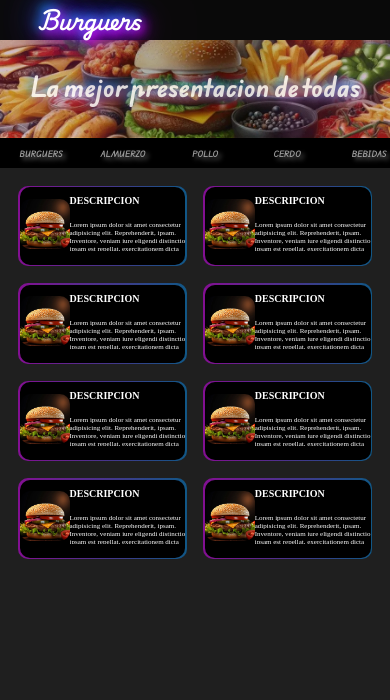
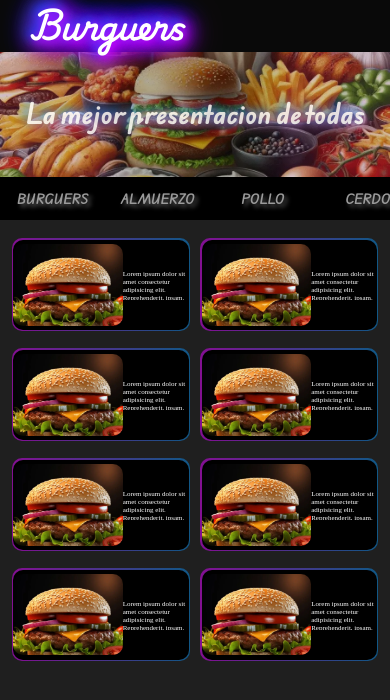
Before and after one commit to Zpdoz0/Zpdoz0.github.io, a plain HTML site: page index.html in a window 390 px wide. Drawn offline with Linux system fonts and the light colour scheme.

Commit message:
Add files via upload

```diff
--- a/style.css
+++ b/style.css
@@ -14,19 +14,21 @@
 }
 
 :root {
- --xray: linear-gradient(90deg, #e100ff83 0%, #0099ff75 100%);
+ --xRay: linear-gradient(90deg, #e100ff83 0%, #0099ff75 100%);
  --ancho: 45vw;
  --borde: 3px;
+ --padCat: clamp(5px, 1.3vw, 50px);
+ --time: 1s;
+ --alto: 20vw
 }
 
 /*Normalize HTML*/
 
 body {
-    display: grid;
     background-color: #1f1f1f;
     scroll-behavior: smooth;
     user-select: none;
-    width: 100vw;
+    width: 100%;
 }
 
 /*Encabezado*/
@@ -36,8 +38,8 @@ body {
     justify-content: space-between;
     align-items: center;
     background-color: rgba(0, 0, 0, 0.7);
-    width: 100vw;
-    height: clamp(40px, 6.5vw, 100px);
+    width: 100%;
+    height: clamp(52px, 6.5vw, 100px);
     position: fixed;
     top: 0;
     z-index: 2;
@@ -45,24 +47,31 @@ body {
 
 .cont_title {
     display: block;
-    margin-left: 10vw;
+    margin-left: 8vw;
 }
 
 .title {
+    --time: .5s;
     color: #0e3742;
-    font-size: clamp(20px, 3.7vw, 50px);
+    font-size: clamp(30px, 3.7vw, 50px);
     font-family: cartel;
     position: relative;
     animation: neon forwards;
     z-index: 10;
+    @media (width < 770px) {
+        --time: 1s;
+    }
 }
 
 .title.cartel{
-    animation: push 0.5s forwards;
+    animation: push var(--time) forwards;
+    @media (width < 770px) {
+        animation: pushMin var(--time) forwards;
+    }
 }
 
 .nav_ul {
-    margin-right: 10vw;
+    margin-right: 8vw;
     display: flex;
     align-items: center;
     justify-content: center;
@@ -98,11 +107,13 @@ body {
     background-position: center;
     background-size: cover;
     font-family: cartel;
-    width: 100vw;
+    width: 100%;
     height: 25vw;
     z-index: -1;
-    margin-top: clamp(40px, 6.5vw, 100px);
-
+    margin-top: clamp(52px, 6.5vw, 100px);
+    @media (width < 770px) {
+        height: 32vw;
+    }
 }
 
 .title_cartel {
@@ -110,7 +121,7 @@ body {
     opacity: .85;
     text-align: center;
     color: #fff;
-    font-size: clamp(15px, 6vw,50px);
+    font-size: clamp(24px, 6vw,50px);
     text-shadow: #c680cf 3px 3px 10px, #0099ff -3px -3px 10px;
     z-index: 0;
 }
@@ -123,24 +134,24 @@ body {
     align-items: center;
     justify-content: space-around;
     padding: clamp(5px, 1.3vw, 50px) 0px;
-    width: 100vw;
+    width: 100%;
     overflow-x: scroll;
     scrollbar-width: none;
     scrollbar-color: #464646cc #888888;
 
     @media (width <= 410px) {
     scrollbar-width: thin;
-    padding: clamp(5px, 1.3vw, 50px) 0px 3px;
+    padding: var(--padCat) 0px calc(var(--padCat) - 3px);
     }
 }
 .cont_names {
     display: flex;
     place-content: center;
-    min-width: 82px;
+    min-width: 105px;
 }
 
 .names {
-    font-size: clamp(7px, 1.4vw, 20px);
+    font-size: clamp(11.5px, 1.4vw, 20px);
     font-family: anton;
     color: #9b9b9b;
     font-weight: bolder;
@@ -149,14 +160,17 @@ body {
 
 
 .names:hover {
-    text-shadow: rgb(225, 0, 255) 2px 2px 4px, rgb(0, 153, 255)
-    -2px -2px 4px;
+    text-shadow: rgb(225, 0, 255) 2px 2px 10    px, rgb(0, 81, 255)
+    -2px -2px 10px;
     color: #ffffff;
     transition: .18s linear all;
 }
 
 .names_focus {
     animation: 0.3s neon forwards;
+    @media (width < 770px) {
+        animation: 0.3s neonMin forwards;
+    }
 }
 
 .cont_menu {
@@ -176,18 +190,21 @@ body {
     display: flex;
     --ancho: 45vw;
     --borde: 2px;
+    --alto: 20vw;
     justify-content: center;
     align-items: center;
     border-radius: 10px;
-    width: 45vw;
-    height: 20vw;
+    width: var(--ancho);
+    height: var(--alto);
     background: black;
     margin-bottom: 3.34vw;
     @media (width < 700px) {
-        --ancho: 42.5vw;
+        --ancho: 45vw;
         --borde: 1.3px;
+        --alto: 23.2vw;
         margin-bottom: 5vw;
         width: var(--ancho);
+        height: var(--alto);
     }
 }
 
@@ -195,10 +212,10 @@ body {
     content: '';
     position: absolute;
     width: var(--ancho);
-    height: 20vw;
+    height: var(--alto);
     border-radius: 10px;
     z-index: -1;
-    background: var(--xray);
+    background: var(--xRay);
     padding: var(--borde);
 }
 
@@ -219,28 +236,33 @@ body {
     display: none;
 }
 
-.cont_paragraph {
-    display: grid;
-    justify-content: center;
-    align-items: center     ;
-    grid-template-rows: 20px 50px;
-}
-
 .cont_img_menu {
-    width: 50px;
+    width: 100%;
+    height: 90%;
 }
 
 .img_menu {
-    width: 50px;
-    height: 50px;
+    width: 100%;
+    height: 100%;
     object-fit: cover;
     border-radius: 10px;
+}
+
+.cont_paragraph {
+    display: flex;
+    align-items: center;
+    justify-content: center;
+    width: 60%;
+    height: 100%;
 }
 
 .title_menu {
     margin: 0;
     color: #fff;
     font-size: 10px;
+    @media (width < 770px) {
+        display: none;
+    }
 }
 
 .text_menu {
@@ -259,13 +281,48 @@ body {
     }
 
     100% {
-        color: #fff;
-        text-shadow: rgb(225, 0, 255) 3px 3px 10px, rgb(0, 153, 255)
-     -3px -3px 10px,rgb(225, 0, 255) 3px 3px 20px, rgb(0, 153, 255)
-     -3px -3px 20px,rgb(225, 0, 255) 3px 3px 40px, rgb(0, 153, 255)
-     -3px -3px 40px,rgb(225, 0, 255) 3px 3px 80px, rgb(0, 153, 255)
-     -3px -3px 80px,rgb(225, 0, 255) 3px 3px 160px, rgb(0, 153, 255)
-     -3px -3px 160px;
+        color: #ffffff;
+        text-shadow: rgb(225, 0, 255) 2px 2px 10px, rgb(0, 81, 255)
+     -3px -3px 10px,rgb(225, 0, 255) 2px 2px 20px, rgb(0, 81, 255)
+     -3px -3px 20px,rgb(225, 0, 255) 2px 2px 25px, rgb(0, 81, 255)
+     -3px -3px 25px,rgb(225, 0, 255) 2px 2px 30px, rgb(0, 81, 255)
+     -3px -3px 30px,rgb(225, 0, 255) 2px 2px 35px, rgb(0, 81, 255)
+     -3px -3px 35px;
+
+    }
+}
+
+@keyframes neonMin {
+    0% {
+        color: #0e3742;
+        text-shadow: 0px;
+    }
+
+    100% {
+        color: #ffffff;
+        text-shadow: rgba(225, 0, 255, 0.63) 2px 2px .5px, rgba(0, 110, 255, 0.664)
+     -3px -3px .5px,rgba(225, 0, 255, 0.493) 2px 2px 8px, rgba(0, 110, 255, 0.438)
+     -3px -3px 8px,rgba(225, 0, 255, 0.295) 2px 2px 14px, rgba(0, 110, 255, 0.322)
+     -3px -3px 14px,rgba(225, 0, 255, 0.295) 2px 2px 18px, rgba(0, 110, 255, 0.322)
+     -3px -3px 18px;
+
+    }
+}
+
+@keyframes pushMin {
+    0%,20%,40.1%,80% {
+        color: #0e3742;
+        text-shadow: none;
+    }
+
+    20.1%,40%,80.1%,100% {
+        color: #ffffff;
+        text-shadow: rgb(225, 0, 255) 2px 2px 10px, rgb(0, 81, 255)
+     -3px -3px 10px,rgb(225, 0, 255) 2px 2px 20px, rgb(0, 81, 255)
+     -3px -3px 20px,rgb(225, 0, 255) 2px 2px 25px, rgb(0, 81, 255)
+     -3px -3px 25px,rgb(225, 0, 255) 2px 2px 30px, rgb(0, 81, 255)
+     -3px -3px 30px,rgb(225, 0, 255) 2px 2px 35px, rgb(0, 81, 255)
+     -3px -3px 35px;
 
     }
 }
@@ -277,13 +334,13 @@ body {
     }
 
     20.1%,50%,80.1%,100% {
-        color: #fff;
-        text-shadow: rgb(225, 0, 255) 3px 3px 10px, rgb(0, 153, 255)
-     -3px -3px 10px,rgb(225, 0, 255) 3px 3px 20px, rgb(0, 153, 255)
-     -3px -3px 20px,rgb(225, 0, 255) 3px 3px 40px, rgb(0, 153, 255)
-     -3px -3px 40px,rgb(225, 0, 255) 3px 3px 80px, rgb(0, 153, 255)
-     -3px -3px 80px,rgb(225, 0, 255) 3px 3px 160px, rgb(0, 153, 255)
-     -3px -3px 160px;
+        color: #ffffff;
+        text-shadow: rgb(225, 0, 255) 2px 2px 10px, rgb(0, 81, 255)
+     -3px -3px 10px,rgb(225, 0, 255) 2px 2px 20px, rgb(0, 81, 255)
+     -3px -3px 20px,rgb(225, 0, 255) 2px 2px 25px, rgb(0, 81, 255)
+     -3px -3px 25px,rgb(225, 0, 255) 2px 2px 30px, rgb(0, 81, 255)
+     -3px -3px 30px,rgb(225, 0, 255) 2px 2px 35px, rgb(0, 81, 255)
+     -3px -3px 35px;
 
     }
 }
```
